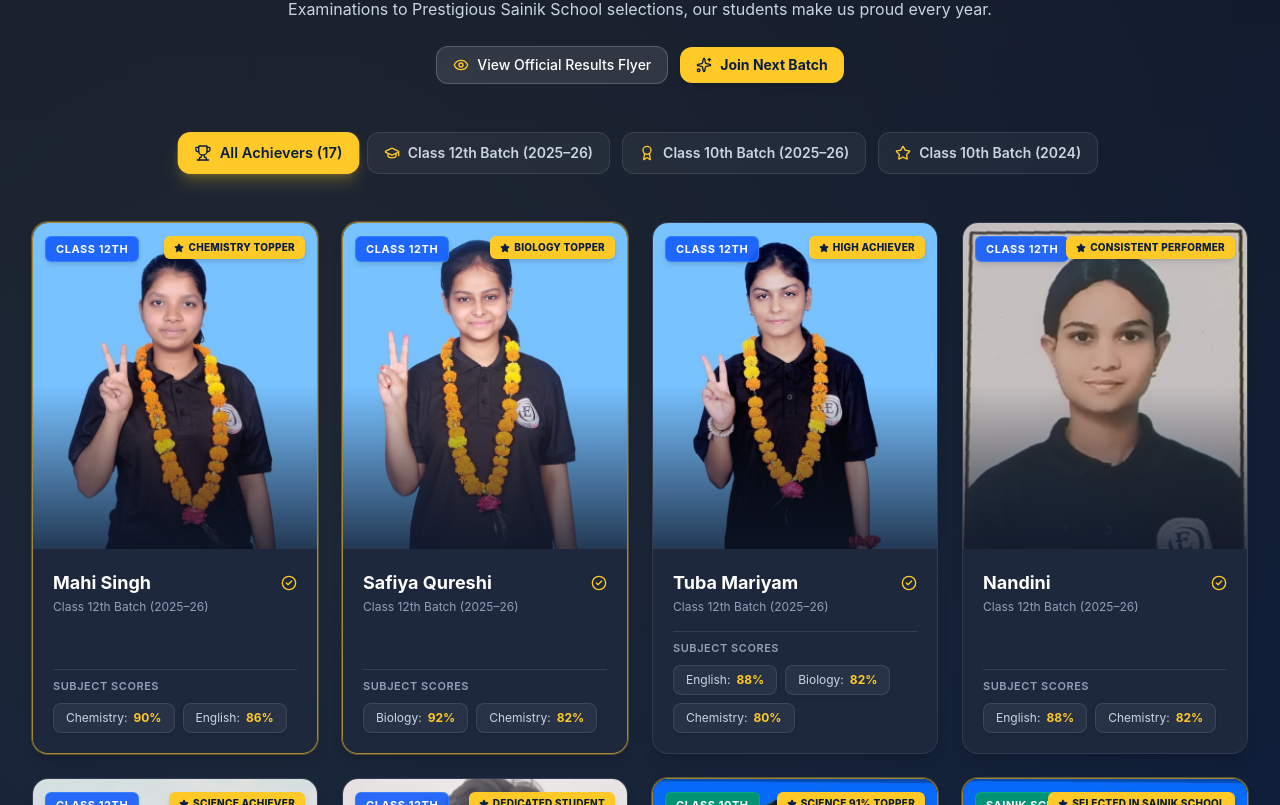
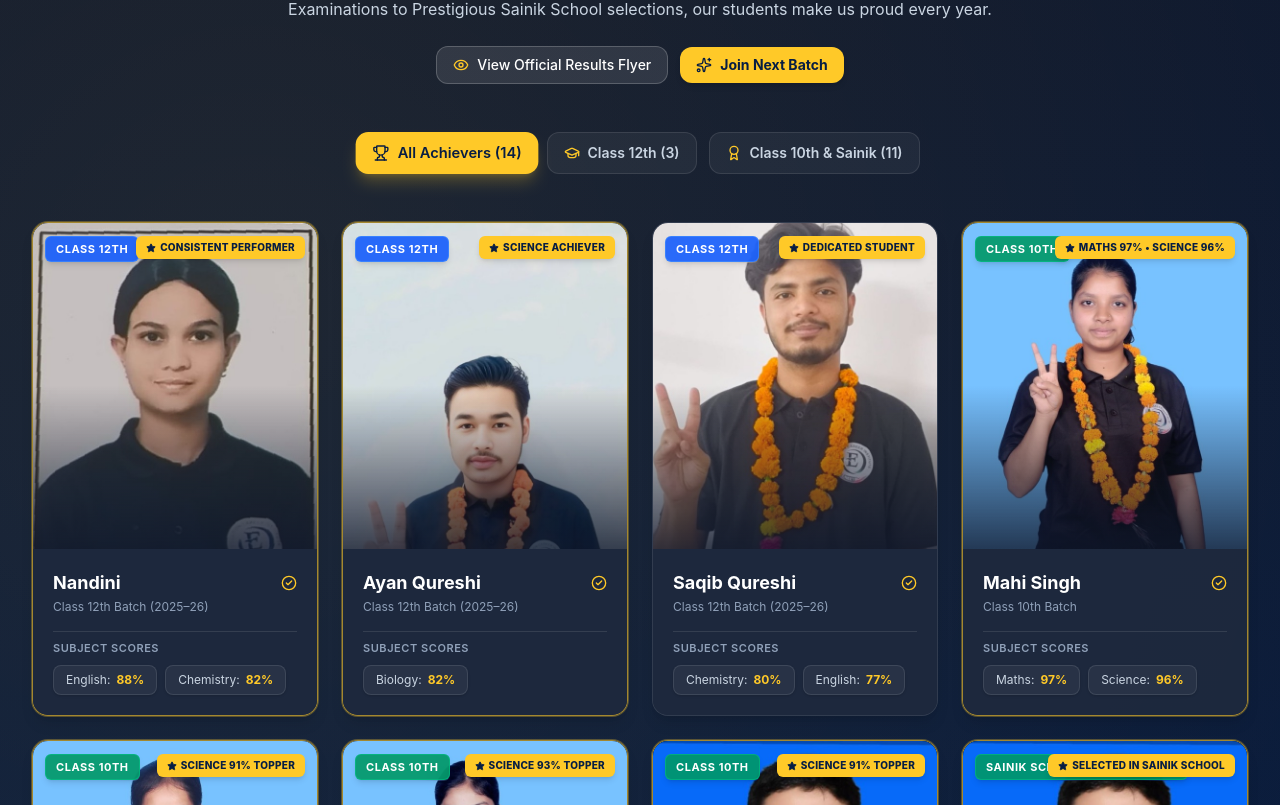
Before and after one commit to aaryavtechnologies-tech/EVOLUTION-CAREER-INSTITUTE, a Next.js app: page / in a window 1280 px wide. Shown: the part 5855-6660 px from the top of the page. Built offline with nearby package versions, Linux system fonts and the light colour scheme.

Commit message:
fix(achievers): update Mahi Singh, Safiya Qureshi, and Tuba Mariyam to Class 10th achievers

```diff
--- a/components/Achievers.tsx
+++ b/components/Achievers.tsx
@@ -35,50 +35,11 @@ interface Achiever {
 }
 
 export default function Achievers() {
-  const [activeFilter, setActiveFilter] = useState<"all" | "12th" | "10th" | "2024">("all");
+  const [activeFilter, setActiveFilter] = useState<"all" | "12th" | "10th">("all");
   const [showPosterModal, setShowPosterModal] = useState(false);
 
   // Class 12th Batch (2025–26)
   const class12thAchievers: Achiever[] = [
-    {
-      id: "mahi-12",
-      name: "Mahi Singh",
-      batch: "12th",
-      batchLabel: "Class 12th Batch (2025–26)",
-      image: "/images/achievers/mahi-singh.jpg",
-      scores: [
-        { subject: "Chemistry", score: "90%" },
-        { subject: "English", score: "86%" },
-      ],
-      featured: true,
-      highlightText: "Chemistry Topper",
-    },
-    {
-      id: "safiya-12",
-      name: "Safiya Qureshi",
-      batch: "12th",
-      batchLabel: "Class 12th Batch (2025–26)",
-      image: "/images/achievers/safiya-qureshi.jpg",
-      scores: [
-        { subject: "Biology", score: "92%" },
-        { subject: "Chemistry", score: "82%" },
-      ],
-      featured: true,
-      highlightText: "Biology Topper",
-    },
-    {
-      id: "tuba-12",
-      name: "Tuba Mariyam",
-      batch: "12th",
-      batchLabel: "Class 12th Batch (2025–26)",
-      image: "/images/achievers/tuba-mariyam.jpg",
-      scores: [
-        { subject: "English", score: "88%" },
-        { subject: "Biology", score: "82%" },
-        { subject: "Chemistry", score: "80%" },
-      ],
-      highlightText: "High Achiever",
-    },
     {
       id: "nandini-12",
       name: "Nandini",
@@ -89,6 +50,7 @@ export default function Achievers() {
         { subject: "English", score: "88%" },
         { subject: "Chemistry", score: "82%" },
       ],
+      featured: true,
       highlightText: "Consistent Performer",
     },
     {
@@ -98,6 +60,7 @@ export default function Achievers() {
       batchLabel: "Class 12th Batch (2025–26)",
       image: "/images/achievers/ayan-qureshi.jpg",
       scores: [{ subject: "Biology", score: "82%" }],
+      featured: true,
       highlightText: "Science Achiever",
     },
     {
@@ -114,8 +77,47 @@ export default function Achievers() {
     },
   ];
 
-  // Class 10th Batch (2025–26)
+  // Class 10th Batch Achievers
   const class10thAchievers: Achiever[] = [
+    {
+      id: "mahi-10",
+      name: "Mahi Singh",
+      batch: "10th",
+      batchLabel: "Class 10th Batch",
+      image: "/images/achievers/mahi-singh.jpg",
+      scores: [
+        { subject: "Maths", score: "97%" },
+        { subject: "Science", score: "96%" },
+      ],
+      featured: true,
+      highlightText: "Maths 97% • Science 96%",
+    },
+    {
+      id: "safiya-10",
+      name: "Safiya Qureshi",
+      batch: "10th",
+      batchLabel: "Class 10th Batch",
+      image: "/images/achievers/safiya-qureshi.jpg",
+      scores: [
+        { subject: "Science", score: "91%" },
+        { subject: "Maths", score: "88%" },
+      ],
+      featured: true,
+      highlightText: "Science 91% Topper",
+    },
+    {
+      id: "tuba-10",
+      name: "Tuba Mariyam",
+      batch: "10th",
+      batchLabel: "Class 10th Batch",
+      image: "/images/achievers/tuba-mariyam.jpg",
+      scores: [
+        { subject: "Science", score: "93%" },
+        { subject: "English", score: "87%" },
+      ],
+      featured: true,
+      highlightText: "Science 93% Topper",
+    },
     {
       id: "altamas-10",
       name: "Mohd. Altamas",
@@ -207,53 +209,9 @@ export default function Achievers() {
     },
   ];
 
-  // Class 10th Batch (2024)
-  const class10th2024Achievers: Achiever[] = [
-    {
-      id: "mahi-10-2024",
-      name: "Mahi Singh",
-      batch: "10th",
-      batchLabel: "Class 10th Batch (2024)",
-      image: "/images/achievers/mahi-singh-2024.jpg",
-      scores: [
-        { subject: "Maths", score: "97%" },
-        { subject: "Science", score: "96%" },
-      ],
-      featured: true,
-      highlightText: "Maths 97% & Science 96%",
-    },
-    {
-      id: "safiya-10-2024",
-      name: "Safiya Qureshi",
-      batch: "10th",
-      batchLabel: "Class 10th Batch (2024)",
-      image: "/images/achievers/safiya-qureshi-2024.jpg",
-      scores: [
-        { subject: "Science", score: "91%" },
-        { subject: "Maths", score: "88%" },
-      ],
-      featured: true,
-      highlightText: "Science 91% & Maths 88%",
-    },
-    {
-      id: "tuba-10-2024",
-      name: "Tuba Mariyam",
-      batch: "10th",
-      batchLabel: "Class 10th Batch (2024)",
-      image: "/images/achievers/tuba-mariyam-2024.jpg",
-      scores: [
-        { subject: "Science", score: "93%" },
-        { subject: "English", score: "87%" },
-      ],
-      featured: true,
-      highlightText: "Science 93% & English 87%",
-    },
-  ];
-
   const allAchievers: Achiever[] = [
     ...class12thAchievers,
     ...class10thAchievers,
-    ...class10th2024Achievers,
   ];
 
   const displayedAchievers =
@@ -261,9 +219,7 @@ export default function Achievers() {
       ? allAchievers
       : activeFilter === "12th"
       ? class12thAchievers
-      : activeFilter === "10th"
-      ? class10thAchievers
-      : class10th2024Achievers;
+      : class10thAchievers;
 
   return (
     <section
@@ -314,9 +270,8 @@ export default function Achievers() {
         <div className="flex flex-wrap items-center justify-center gap-2 sm:gap-3 mb-12">
           {[
             { key: "all", label: `All Achievers (${allAchievers.length})`, icon: Trophy },
-            { key: "12th", label: "Class 12th Batch (2025–26)", icon: GraduationCap },
-            { key: "10th", label: "Class 10th Batch (2025–26)", icon: Award },
-            { key: "2024", label: "Class 10th Batch (2024)", icon: Star },
+            { key: "12th", label: `Class 12th (${class12thAchievers.length})`, icon: GraduationCap },
+            { key: "10th", label: `Class 10th & Sainik (${class10thAchievers.length})`, icon: Award },
           ].map((tab) => {
             const Icon = tab.icon;
             const isActive = activeFilter === tab.key;
@@ -364,16 +319,17 @@ export default function Achievers() {
                     <div className="absolute top-3 left-3">
                       <span
                         className={`inline-block px-2.5 py-1 rounded-md text-[11px] font-bold uppercase tracking-wider shadow-md backdrop-blur-md ${
-                          student.batchLabel.includes("2024")
-                            ? "bg-amber-600/90 text-white border border-amber-400/40"
-                            : is12th
+                          is12th
                             ? "bg-blue-600/90 text-white border border-blue-400/40"
                             : student.batch === "sainik"
                             ? "bg-red-600/90 text-white border border-red-400/40"
                             : "bg-emerald-600/90 text-white border border-emerald-400/40"
                         }`}
                       >
-                        {student.batchLabel.replace(" Batch (2025–26)", "").replace(" Batch (2024)", " (2024)")}
+                        {student.batchLabel
+                          .replace(" Batch (2025–26)", "")
+                          .replace(" Batch", "")
+                          .replace(" Special Batch (2026)", "")}
                       </span>
                     </div>
 
--- a/components/Prospectus.tsx
+++ b/components/Prospectus.tsx
@@ -70,19 +70,19 @@ export default function Prospectus() {
 
   const topperHighlights = [
     {
-      batch: "Class 12th (2025–26)",
+      batch: "Class 12th Achievers",
       students: [
-        { name: "Mahi Singh", score: "Chem 90% • Eng 86%" },
-        { name: "Safiya Qureshi", score: "Bio 92% • Chem 82%" },
-        { name: "Tuba Mariyam", score: "Bio 82% • Eng 88%" },
         { name: "Nandini", score: "Eng 88% • Chem 82%" },
         { name: "Ayan Qureshi", score: "Biology 82%" },
         { name: "Saqib Qureshi", score: "Chem 80% • Eng 77%" },
       ],
     },
     {
-      batch: "Class 10th (2025–26)",
+      batch: "Class 10th Board Achievers",
       students: [
+        { name: "Mahi Singh", score: "Maths 97% • Science 96%" },
+        { name: "Safiya Qureshi", score: "Science 91% • Maths 88%" },
+        { name: "Tuba Mariyam", score: "Science 93% • English 87%" },
         { name: "Mohd. Altamas", score: "Science 91% • Eng 82%" },
         { name: "Mohd. Naved", score: "English 87%" },
         { name: "Veer Singh", score: "Science 86% • SST 81%" },
@@ -93,11 +93,9 @@ export default function Prospectus() {
       ],
     },
     {
-      batch: "Class 10th (2024)",
+      batch: "Sainik School Special Batch",
       students: [
-        { name: "Mahi Singh", score: "Maths 97% • Science 96%" },
-        { name: "Safiya Qureshi", score: "Science 91% • Maths 88%" },
-        { name: "Tuba Mariyam", score: "Science 93% • English 87%" },
+        { name: "Aryan Mishra", score: "Selected • 2026 Batch" },
       ],
     },
   ];
```
